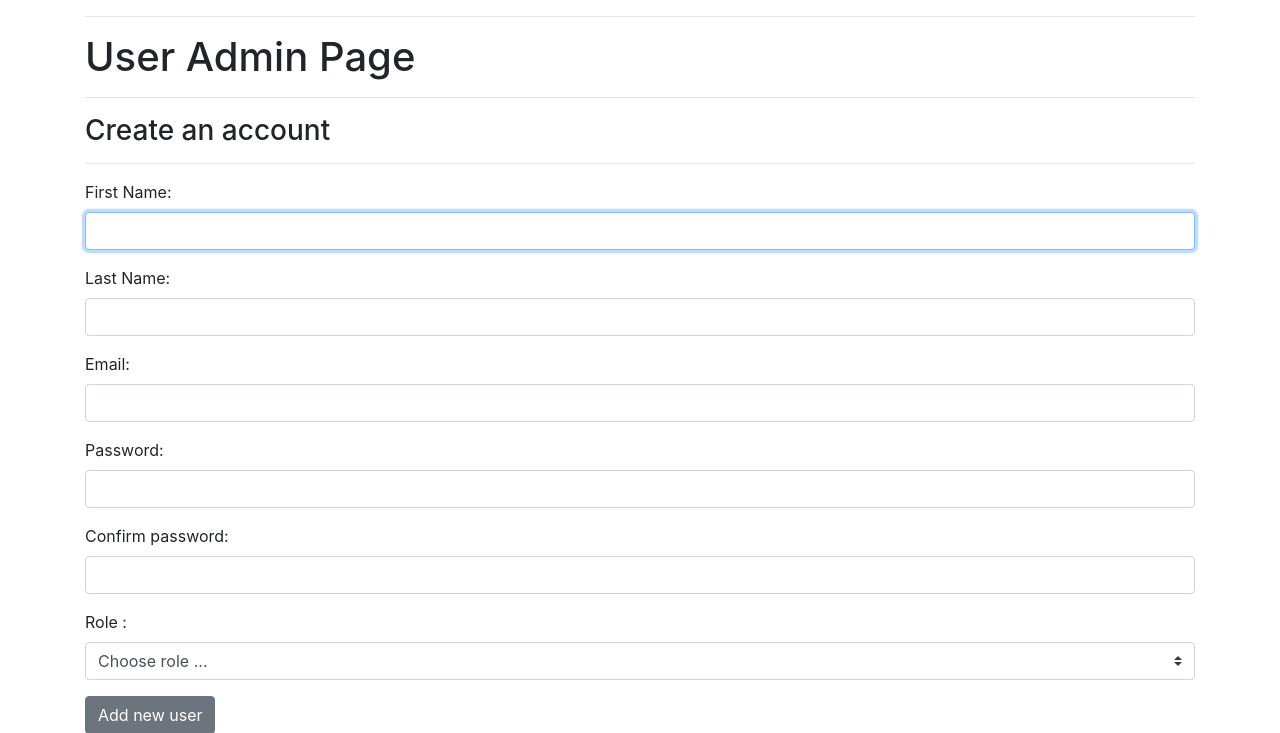
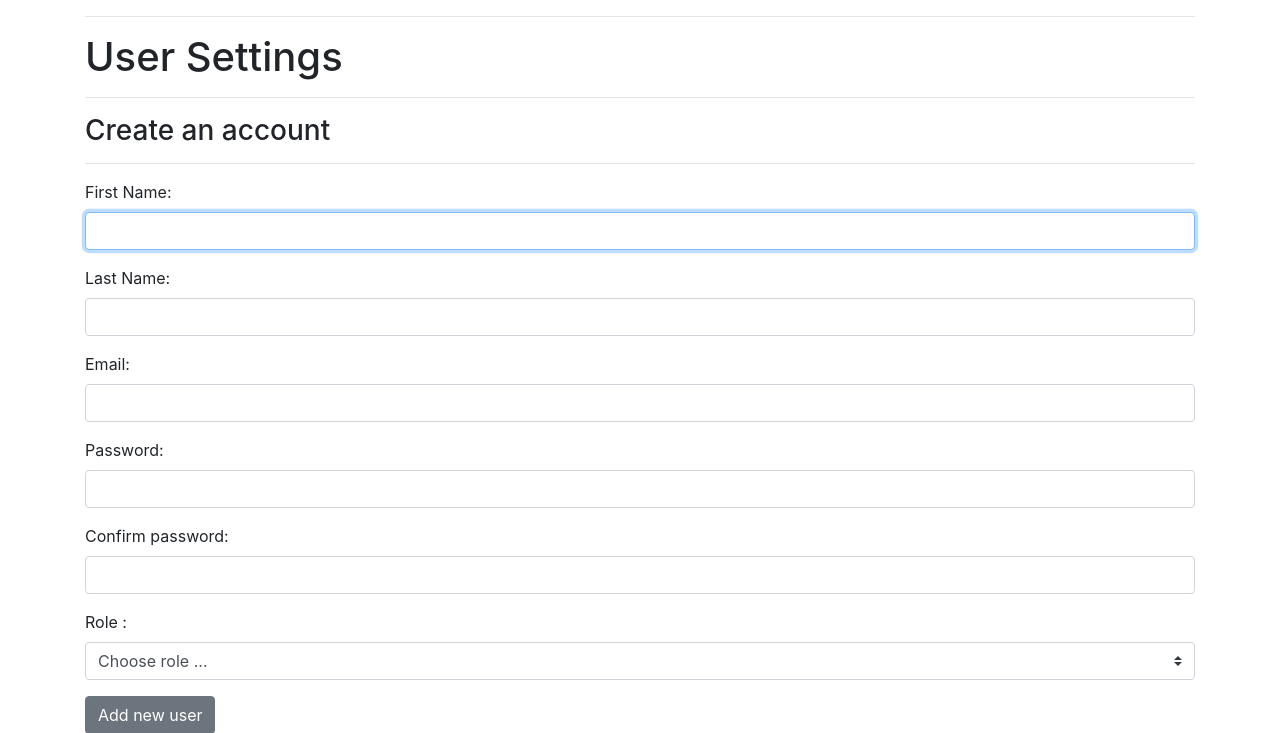
Before and after one commit to lizlau7/recipe_project, a Flask app: page /register in a window 1280 px wide. Shown: the part 59-792 px from the top of the page. Run offline with Flask 2, Linux system fonts and the light colour scheme; data that the repository does not hold is empty; some libraries are stand-ins or nearby versions.

Commit message:
contributor settings

```diff
--- a/app.py
+++ b/app.py
@@ -184,7 +184,7 @@ def logout():
 # authenticated users can view their account details
 @app.route('/my-account/<user_id>', methods=['GET', 'POST'])
 @login_required
-@roles_required('user', 'contributor', 'admin')
+@roles_required('user', 'contributor')
 def my_account(user_id):
     edit_account = users.find_one({'_id': ObjectId(user_id)})
     if edit_account:
@@ -195,7 +195,7 @@ def my_account(user_id):
 # authenticated users can update their account details
 @app.route('/update-myaccount/<user_id>', methods=['GET', 'POST'])
 @login_required
-@roles_required('user', 'contributor', 'admin')
+@roles_required('user', 'contributor')
 def update_myaccount(user_id):
     if request.method == 'POST':
         form = request.form
--- a/templates/user-admin.html
+++ b/templates/user-admin.html
@@ -5,7 +5,7 @@
 
 {% block body %}
 
-<h1>User Admin Page</h1>
+<h1>User Settings</h1>
 <hr>
 <div class="admin_left">
     <h3>Create an account</h3>
```
